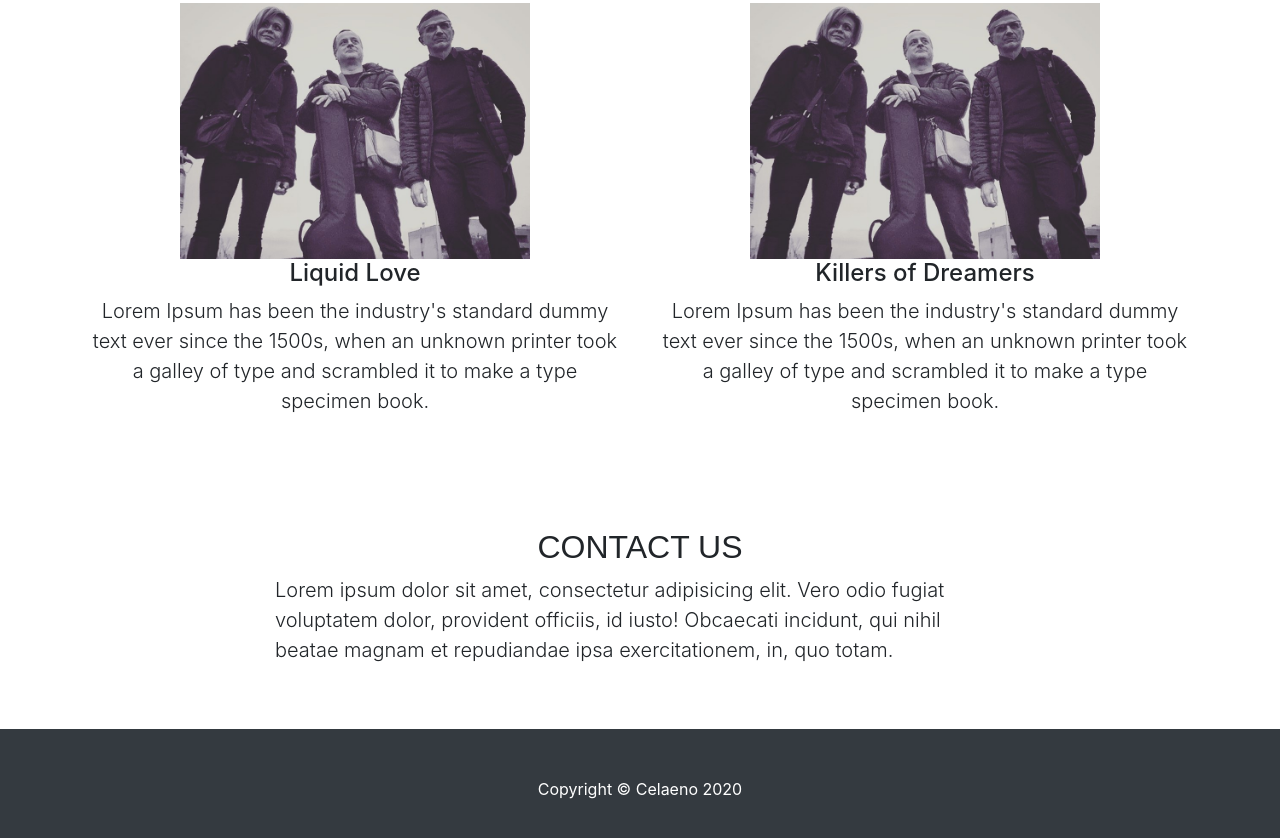
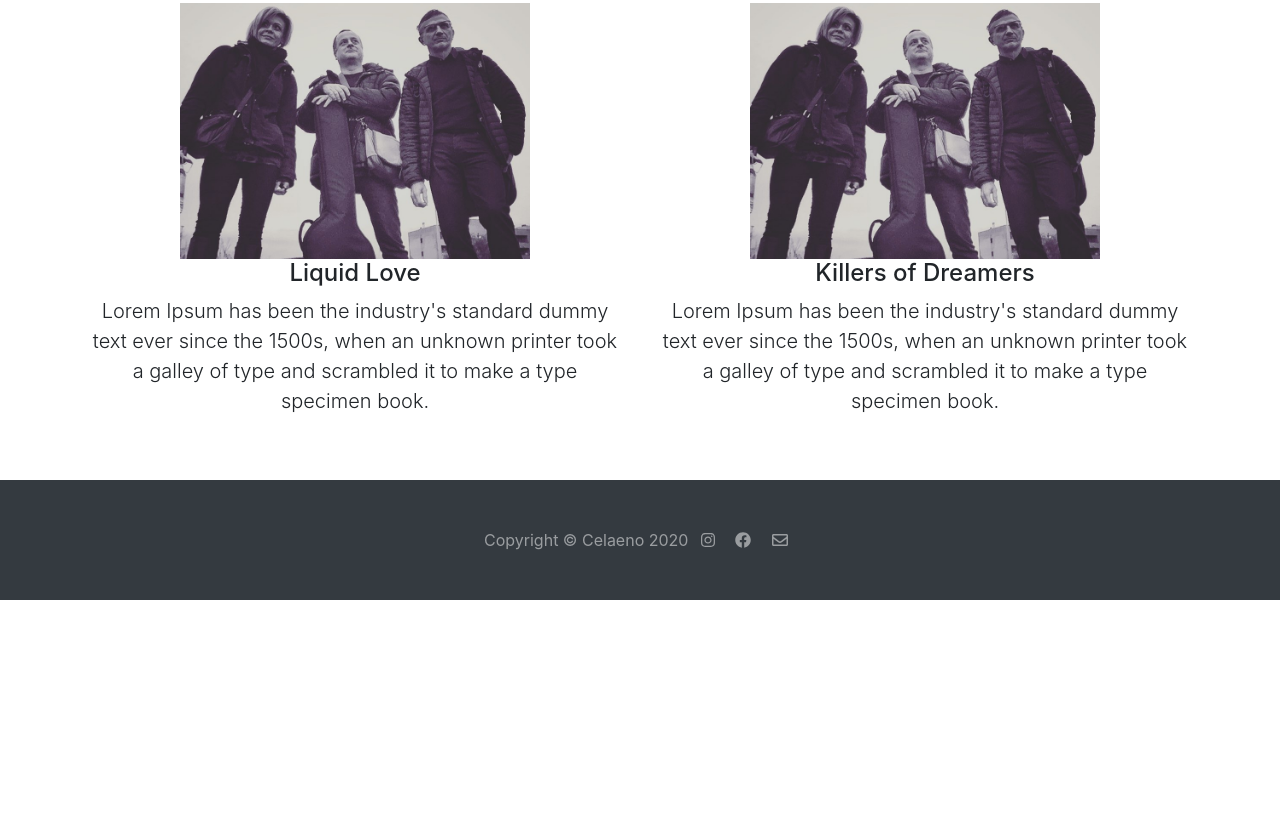
Before and after one commit to celaeno-rock-band/celaeno-rock-band.github.io, a website with bundled scripts: page index.html in a window 1280 px wide. Shown: the part 1870-2708 px from the top of the page. After the commit the page ends 2470 px from the top, so only its background shows below. Built offline with nearby package versions, Linux system fonts and the light colour scheme.

Commit message:
Adjust initial mockup, set right contacts

```diff
--- a/css/scrolling-nav.css
+++ b/css/scrolling-nav.css
@@ -38,3 +38,12 @@ section h2 {
 .navbar-brand {
   text-transform: uppercase;
 }
+
+.copyright, .contacts {
+  color: rgba(255, 255, 255, 0.5);
+}
+
+.contacts:hover {
+  font-weight: bold;
+  color: rgba(255, 255, 255, 0.75);
+}
--- a/index.html
+++ b/index.html
@@ -38,7 +38,6 @@
           <li class="nav-item"> <a class="nav-link js-scroll-trigger" href="#story">Storia</a> </li>
           <li class="nav-item"> <a class="nav-link js-scroll-trigger" href="#band">Formazione</a> </li>
           <li class="nav-item"> <a class="nav-link js-scroll-trigger" href="#production">Musica</a> </li>
-          <li class="nav-item"> <a class="nav-link js-scroll-trigger" href="#contact">Contatti</a> </li>
         </ul>
       </div>
     </div>
@@ -148,21 +147,14 @@
     </div>
   </section>
 
-  <section id="contact">
-    <div class="container">
-      <div class="row">
-        <div class="col-lg-8 mx-auto">
-          <h2>Contact us</h2>
-          <p class="lead">Lorem ipsum dolor sit amet, consectetur adipisicing elit. Vero odio fugiat voluptatem dolor, provident officiis, id iusto! Obcaecati incidunt, qui nihil beatae magnam et repudiandae ipsa exercitationem, in, quo totam.</p>
-        </div>
-      </div>
-    </div>
-  </section>
-
   <!-- Footer -->
   <footer class="py-5 bg-dark">
     <div class="container">
-      <p class="m-0 text-center text-white">Copyright &copy; Celaeno 2020</p>
+      <p class="m-0 text-center copyright">Copyright &copy; Celaeno 2020
+            <a class="contacts mx-2" href="https://www.instagram.com/celaenoband/"><i class="fab fa-instagram"></i></a>
+            <a class="contacts mx-2" href="https://www.facebook.com/celaenorockband/"><i class="fab fa-facebook"></i></a>
+            <a class="contacts mx-2" href="mailto:band@celaeno.it"><i class="far fa-envelope"></i></a>
+      </p>
     </div>
     <!-- /.container -->
   </footer>
```
